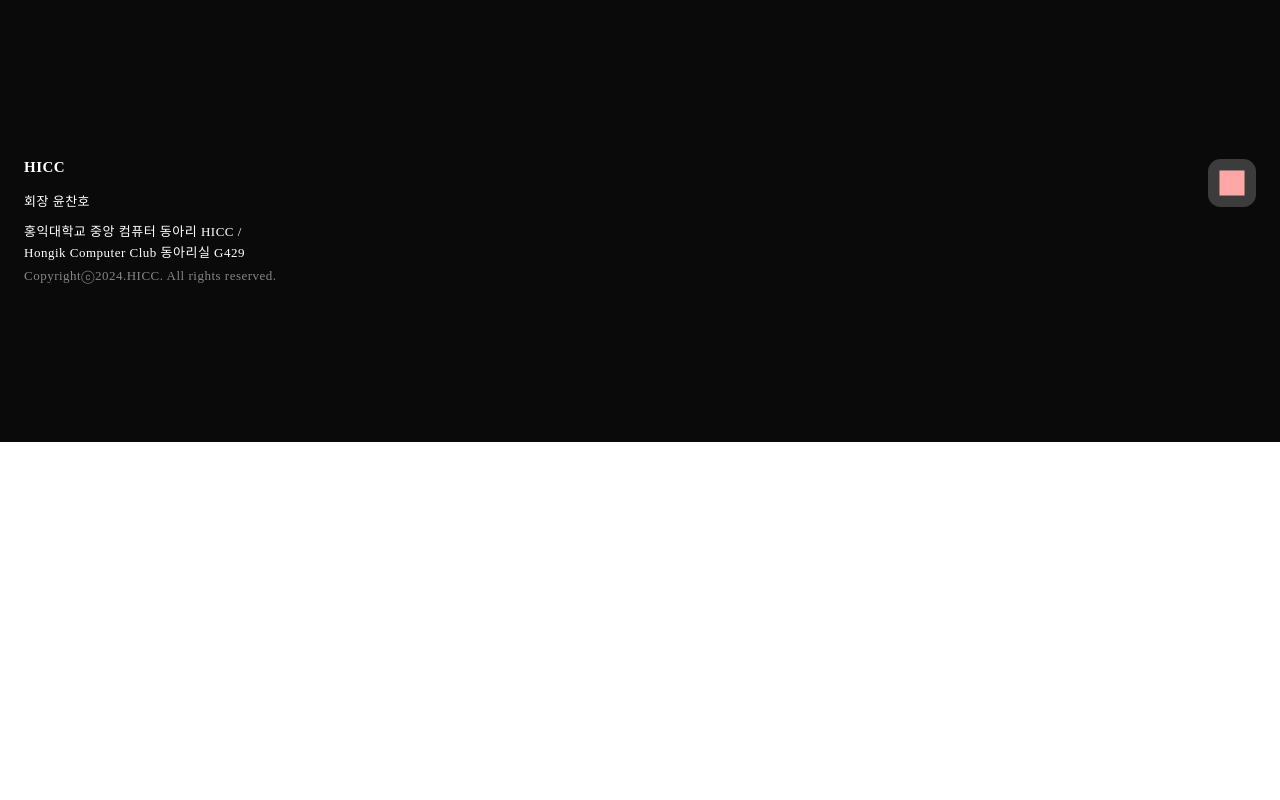
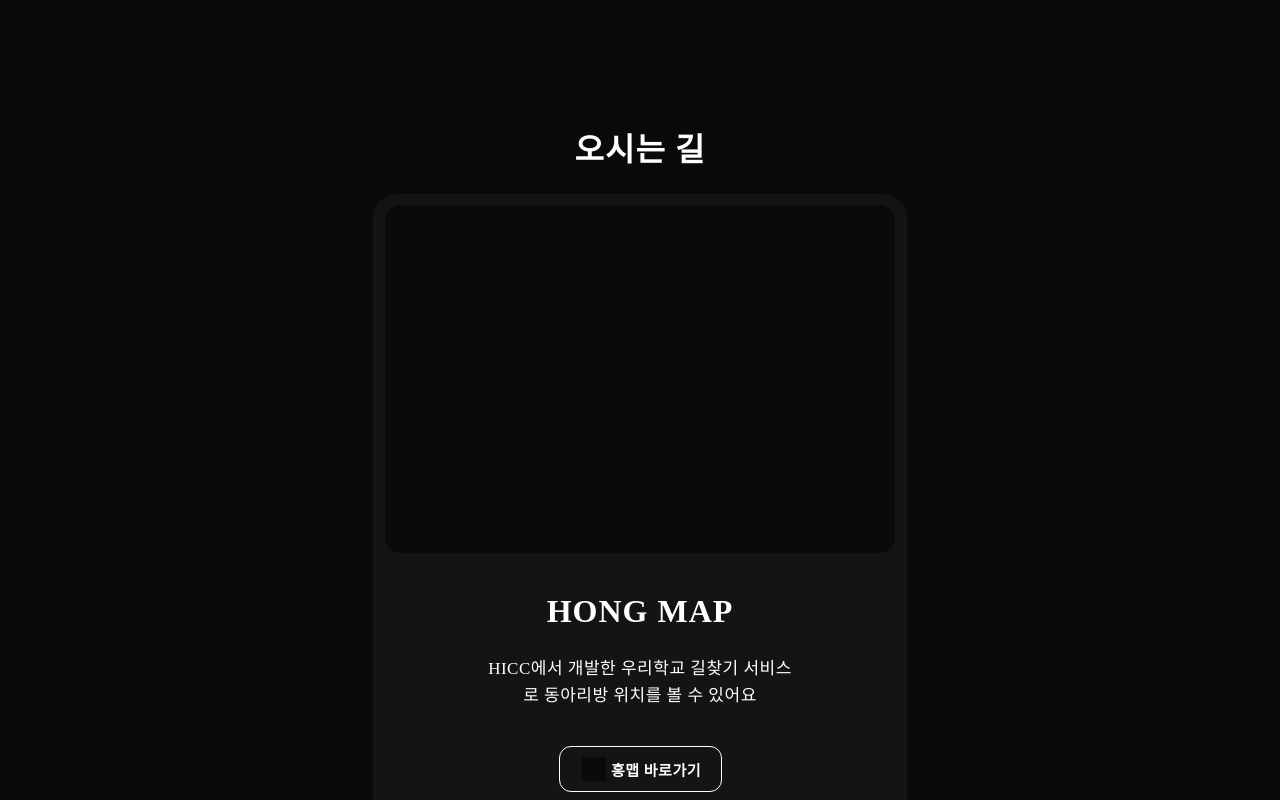
Before and after one commit to HICC-REBOOT/HICC-REBOOT-Frontend, a React (Create React App) app in the folder frontend/: page / in a window 1280 px wide. Shown: the part 3240-4040 px from the top of the page. Before the commit the page ends 3682 px from the top, so only its background shows below. Built offline with nearby package versions, Linux system fonts and the light colour scheme; a web font is replaced by a local one.

Commit message:
feat: add hongmap components for home screen page

```diff
--- /dev/null
+++ b/frontend/src/components/home/HongMap.tsx
@@ -0,0 +1,44 @@
+import React from 'react';
+import * as H from '@components/home/style/HongMap.style';
+import { Desktop } from '@assets/mediaQuery';
+
+function HongMap() {
+  return (
+    <H.Container>
+      <H.GroupContainer>
+        <H.Title>오시는 길</H.Title>
+        <H.Box>
+          <H.Picture />
+          <H.BoxTitle>HONG MAP</H.BoxTitle>
+          <H.BoxContents>HICC에서 개발한 우리학교 길찾기 서비스로 동아리방 위치를 볼 수 있어요</H.BoxContents>
+          <H.GotoButton>
+            <H.Icon />
+            <H.GotoButtonText>홍맵 바로가기</H.GotoButtonText>
+          </H.GotoButton>
+          <Desktop>
+            <H.Group>
+              <H.DescriptionGroup>
+                <H.Icon />
+                <H.Description>최적의 경로와 예상 소요 시간 검색</H.Description>
+              </H.DescriptionGroup>
+              <H.DescriptionGroup>
+                <H.Icon />
+                <H.Description>출발지, 도착지 입력 시 키워드 추천</H.Description>
+              </H.DescriptionGroup>
+              <H.DescriptionGroup>
+                <H.Icon />
+                <H.Description>엘리베이터 사용 여부에 따른 경로와 시간 비교</H.Description>
+              </H.DescriptionGroup>
+              <H.DescriptionGroup>
+                <H.Icon />
+                <H.Description>편의시설 아이콘을 클릭하여 위치 확인</H.Description>
+              </H.DescriptionGroup>
+            </H.Group>
+          </Desktop>
+        </H.Box>
+      </H.GroupContainer>
+    </H.Container>
+  );
+}
+
+export default HongMap;
--- /dev/null
+++ b/frontend/src/components/home/style/HongMap.style.tsx
@@ -0,0 +1,280 @@
+import styled from 'styled-components';
+import { DeviceProvider } from '@assets/mediaQuery';
+import theme from '@styles/theme';
+
+export const Container = styled.div`
+  width: 100%;
+  display: flex;
+  flex-direction: column;
+  align-items: center;
+  background: ${(props) => theme.colors.black};
+`;
+
+export const GroupContainer = styled.div`
+  display: flex;
+  flex-direction: column;
+  align-items: center;
+  flex-shrink: 0;
+  ${(props) => props.theme.typography[DeviceProvider()].head};
+
+  ${(props) => props.theme.media.mobile`
+    width: 32.8rem;
+    height: 79rem;
+  `}
+
+  ${(props) => props.theme.media.tablet`
+    width: 53.4rem;
+    height: 93.8rem;
+  `}
+
+  ${(props) => props.theme.media.desktop`
+    width: 103.4rem;
+    height: 111.7rem;
+  `}
+
+  ${(props) => props.theme.media.wide`
+    width: 103.4rem;
+    height: 111.7rem;
+  `}
+`;
+
+export const Title = styled.div`
+  color: ${(props) => theme.colors.white};
+  text-align: center;
+  ${(props) => props.theme.typography[DeviceProvider()].title};
+
+  ${(props) => props.theme.media.mobile`
+    width: 32rem;
+    height: 3rem;
+  `}
+
+  ${(props) => props.theme.media.tablet`
+    width: 51.7rem;
+    height: 4rem;
+  `}
+
+  ${(props) => props.theme.media.desktop`
+    width: 51.7rem;
+    height: 4rem;
+  `}
+
+  ${(props) => props.theme.media.wide`
+    width: 51.7rem;
+    height: 4rem;
+  `}
+`;
+
+export const Box = styled.div`
+  position: relative;
+  display: flex;
+  flex-shrink: 0;
+  align-items: center;
+  justify-content: center;
+
+  border-radius: 2.4rem;
+  background: ${(props) => theme.colors.grey001};
+
+  ${(props) => props.theme.media.mobile`
+    top: 2.4rem;
+    width: 32.8rem;
+    height: 55.4rem;
+  `}
+
+  ${(props) => props.theme.media.tablet`
+    top: 3rem;
+    width: 53.4rem;
+    height: 65.1rem;
+  `}
+
+  ${(props) => props.theme.media.desktop`
+    top: 3.9rem;
+    width: 103.4rem;
+    height: 51.1rem;
+  `}
+
+  ${(props) => props.theme.media.wide`
+    top: 3.9rem;
+    width: 103.4rem;
+    height: 51.1rem;
+  `}
+`;
+
+export const Picture = styled.div`
+  flex-shrink: 0;
+  position: absolute;
+  border-radius: 1.6rem;
+  background: ${(props) => theme.colors.black};
+  ${(props) => props.theme.media.mobile`
+    top: 1.2rem;
+    left: 1.2rem;
+    width: 30.4rem;
+    height: 27.5rem;
+  `}
+
+  ${(props) => props.theme.media.tablet`
+    top: 1.1rem;
+    left: 1.2rem;
+    width: 51rem;
+    height: 34.8rem;
+  `}
+
+  ${(props) => props.theme.media.desktop`
+    top: 1.3rem;
+    left: 1.6rem;
+    width: 48.5rem;
+    height: 48.5rem;
+  `}
+
+  ${(props) => props.theme.media.wide`
+    top: 1.3rem;
+    left: 1.6rem;
+    width: 48.5rem;
+    height: 48.5rem;
+  `}
+`;
+
+export const BoxTitle = styled.div`
+  color: ${(props) => theme.colors.white};
+  text-align: center;
+  ${(props) => props.theme.typography[DeviceProvider()].title};
+
+  ${(props) => props.theme.media.mobile`
+    position: absolute;
+    top: 31.9rem;
+    width: 15.7rem;
+    height: 2.9rem;
+  `}
+
+  ${(props) => props.theme.media.tablet`
+    position: absolute;
+    top: 39.9rem;
+    width: 20.2rem;
+    height: 3.8rem;
+  `}
+
+  ${(props) => props.theme.media.desktop`
+    position: absolute;
+    top: 12.5rem;
+    left: 51.7rem;
+    width: 24.7rem;
+    height: 4.8rem;
+    text-align: left;
+  `}
+
+  ${(props) => props.theme.media.wide`
+    position: absolute;
+    top: 12.5rem;
+    left: 51.7rem;
+    width: 24.7rem;
+    height: 4.8rem;
+    text-align: left;
+  `}
+`;
+
+export const BoxContents = styled.div`
+  color: ${(props) => theme.colors.white};
+  text-align: center;
+  ${(props) => props.theme.typography[DeviceProvider()].body};
+
+  ${(props) => props.theme.media.mobile`
+    position: absolute;
+    top: 37.2rem;
+    width: 27.5rem;
+    height: 4.8rem;
+  `}
+
+  ${(props) => props.theme.media.tablet`
+    position: absolute;
+    top: 46.1rem;
+    width: 31rem;
+    height: 5.4rem;
+  `}
+
+  ${(props) => props.theme.media.desktop`
+    position: absolute;
+    top: 18.7rem;
+    left: 51.7rem;
+    width: 36rem;
+    height: 5.8rem;
+    text-align: left;
+  `}
+
+  ${(props) => props.theme.media.wide`
+    position: absolute;
+    top: 18.7rem;
+    left: 51.7rem;
+    width: 36rem;
+    height: 5.8rem;
+    text-align: left;
+  `}
+`;
+
+export const GotoButton = styled.div`
+  position: absolute;
+  width: 16.3rem;
+  height: 4.6rem;
+  padding: 1rem 1.2rem 1rem 2rem;
+  display: flex;
+  justify-content: center;
+  align-items: center;
+
+  border-radius: 1.2rem;
+  border: 0.1rem solid ${(props) => theme.colors.white};
+  ${(props) => props.theme.media.mobile`
+    top: 45.2rem;
+  `}
+
+  ${(props) => props.theme.media.tablet`
+    top: 55.2rem;
+  `}
+
+  ${(props) => props.theme.media.desktop`
+    top: 2rem;
+    right: 1.8rem;
+  `}
+
+  ${(props) => props.theme.media.wide`
+    top: 2rem;
+    right: 1.8rem;
+  `}
+`;
+
+export const GotoButtonText = styled.div`
+  width: 10rem;
+  height: 1.9rem;
+  color: ${(props) => theme.colors.white};
+  text-align: center;
+  ${(props) => props.theme.typography.common.button1};
+`;
+
+export const Group = styled.div`
+  position: absolute;
+  top: 35.5rem;
+  left: 51.7rem;
+  display: flex;
+  flex-direction: column;
+  gap: 0.8rem;
+`;
+
+export const DescriptionGroup = styled.div`
+  width: 31rem;
+  height: 2.4rem;
+  display: flex;
+  flex-direction: row;
+  flex-shrink: 0;
+  gap: 0.8rem;
+`;
+
+export const Icon = styled.div`
+  width: 2.4rem;
+  height: 2.4rem;
+  background: ${(props) => props.theme.colors.black};
+`;
+
+export const Description = styled.div`
+  width: 30rem;
+  height: 2.1rem;
+  color: ${(props) => props.theme.colors.white};
+  opacity: 0.7;
+  ${(props) => props.theme.typography.common.caption1};
+`;
--- a/frontend/src/pages/Home.tsx
+++ b/frontend/src/pages/Home.tsx
@@ -5,6 +5,7 @@
 import Activity from '@components/home/Activity';
 import ProjectList from '@components/home/ProjectList';
 import RecentNews from '@components/home/RecentNews';
+import HongMap from '@components/home/HongMap';
 
 const Container = styled.div``;
 
@@ -16,6 +17,7 @@
       <Activity />
       <ProjectList />
       <RecentNews />
+      <HongMap />
     </Container>
   );
 }
```
Also changed, not shown: 1 other file (tests, documents, lock files or other folders).
